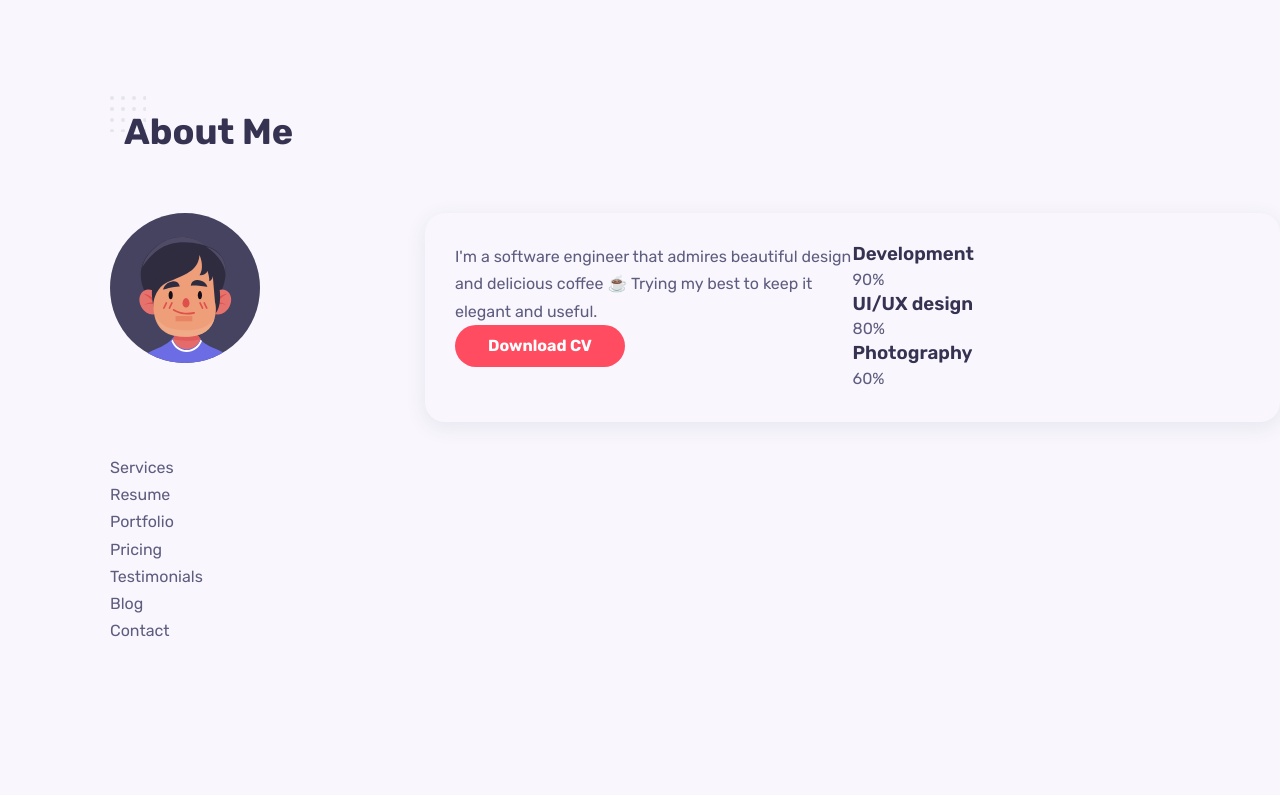
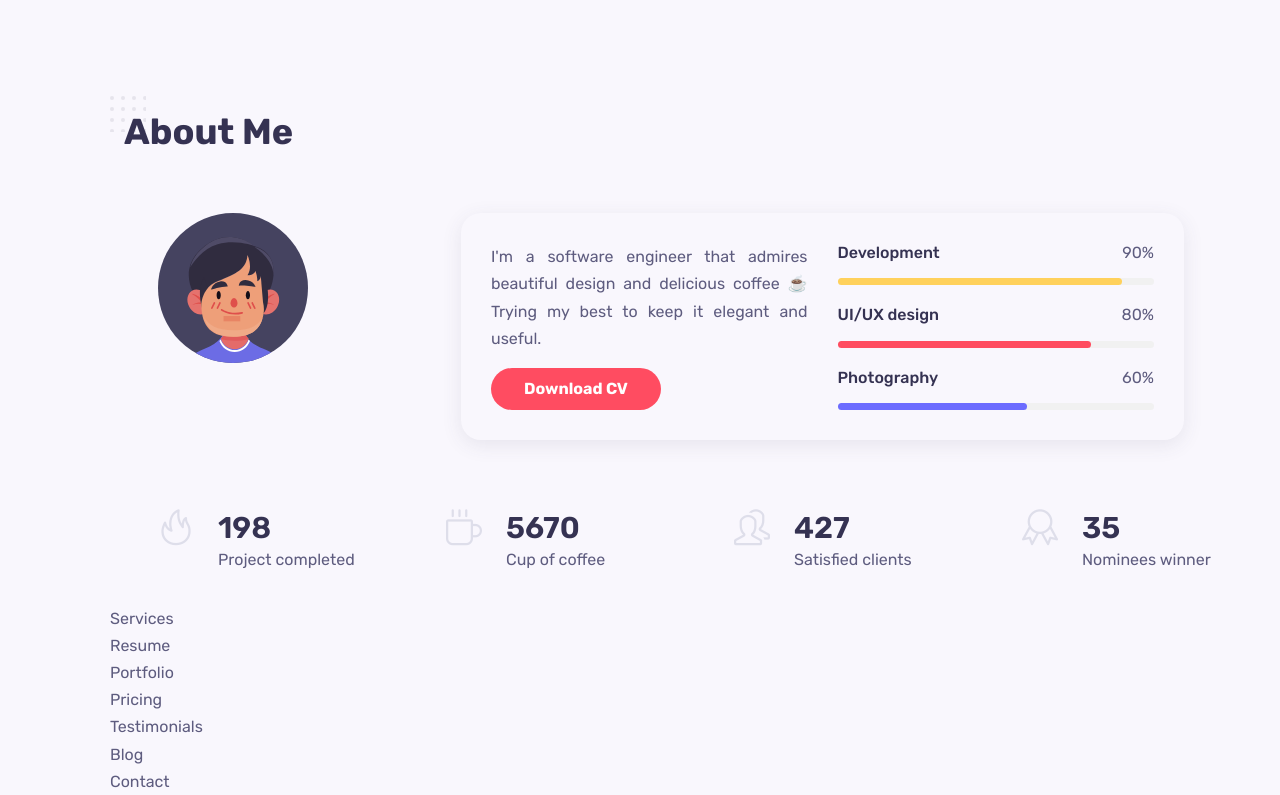
Before and after one commit to theomorphic/geeky, a React (Create React App) app: page / in a window 1280 px wide. Shown: the part 802-1597 px from the top of the page. Before the commit the page ends 1446 px from the top, so only its background shows below. Built offline with nearby package versions, Linux system fonts and the light colour scheme.

Commit message:
feat: about component

```diff
--- a/src/components/about/About.jsx
+++ b/src/components/about/About.jsx
@@ -2,6 +2,7 @@
 import React from "react";
 import "./about.css"
 import avatar2 from "../../assets/avatar-2.svg";
+import AboutBox from "./AboutBox";
 
 const About = ()=>{
 	return(
@@ -22,11 +23,11 @@ const About = ()=>{
 					<div className="skills__data">
 						<div className="skills_titles">
 							<h3 className="skills__name">Development</h3>
-							<span className="skills__number development">90%</span>
+							<span className="skills__number">90%</span>
 						</div>
 
 						<div className="skills__bar">
-							<span className="skills__percentage"></span>
+							<span className="skills__percentage development"></span>
 						</div>
 					</div>
 
@@ -48,13 +49,15 @@ const About = ()=>{
 						</div>
 
 						<div className="skills__bar">
-							<span className="skills__percentage"></span>
+							<span className="skills__percentage photography"></span>
 						</div>
 					</div>
 				</div>
 			</div>
 
 			</div>
+
+			<AboutBox />
 		</section>
 	)
 }
--- /dev/null
+++ b/src/components/about/AboutBox.jsx
@@ -0,0 +1,46 @@
+
+import React from 'react'
+
+const AboutBox = () => {
+  return (
+	<div className="about__boxes grid">
+		<div className="about__box">
+			<i className="about__icon icon-fire"></i>
+			<div>
+
+				<h3 className="about__title">198</h3>
+				<span className="about__subtitle">Project completed</span>
+			</div>
+		</div>
+
+		<div className="about__box">
+			<i className="about__icon icon-cup"></i>
+			<div>
+
+				<h3 className="about__title">5670</h3>
+				<span className="about__subtitle">Cup of coffee</span>
+			</div>
+		</div>
+
+		<div className="about__box">
+			<i className="about__icon icon-people"></i>
+			<div>
+
+				<h3 className="about__title">427</h3>
+				<span className="about__subtitle">Satisfied clients</span>
+			</div>
+		</div>
+
+		<div className="about__box">
+			<i className="about__icon icon-badge"></i>
+			<div>
+
+				<h3 className="about__title">35</h3>
+				<span className="about__subtitle">Nominees winner</span>
+			</div>
+		</div>
+	</div>
+  )
+}
+
+export default AboutBox
--- a/src/components/about/about.css
+++ b/src/components/about/about.css
@@ -3,6 +3,7 @@
 .about__container{
 	grid-template-columns: 3fr 9fr;
 	column-gap: 1.875rem;
+	margin-left: 3rem;
 }
 
 .about__data{
@@ -11,4 +12,98 @@
 	box-shadow: var(--shadow);
 	border-radius: var(--border-radius);
 	grid-template-columns: repeat(2, 1fr);
+	column-gap: 1.875rem;
+	align-items: flex-start;
+	position: relative;
+
+	margin-right: 6rem;
 }
+
+.about__data::before{
+	content: '';
+	width: 0;
+	height: 0;
+	border-top: 10px solid transparent;
+	border-bottom: 10px solid transparent;
+	border-right: 15px solid var(--container--color);
+	left: -0.93rem;
+	top: 20%;
+	position: absolute;
+}
+
+.about__description{
+	margin-bottom: 1rem;
+	text-align: justify;
+}
+
+.about__skills{
+	row-gap: 1.25rem;
+}
+
+.skills_titles{
+	display: flex;
+	justify-content: space-between;
+	margin-bottom: 1rem;
+}
+
+.skills__name{
+	font-size: var(--normal-font-size);
+	font-weight: var(--font-medium);
+}
+
+.skills__number{
+	line-height: 1.2;
+}
+
+.skills__bar,
+.skills__percentage{
+	height: 7px;
+	border-radius: 0.25rem;
+}
+
+.skills__bar{
+	background-color: #f1f1f1;
+}
+
+.skills__percentage{
+	display: block;
+}
+
+.development{
+	width: 90%;
+	background-color: rgb(255, 209, 92);
+}
+
+.ui__design{
+	width: 80%;
+	background-color: rgb(255, 76, 96);
+}
+
+.photography{
+	width: 60%;
+	background-color: rgb(108, 108, 299);
+}
+
+.about__boxes{
+	grid-template-columns: repeat(4, 1fr);
+	column-gap: 1.875rem;
+	margin-top: 4.35rem;
+
+
+	margin-left: 3rem;
+
+}
+
+.about__box{
+	display: flex;
+	column-gap: 1.5rem;
+}
+
+.about__icon{
+	font-size: var(--h1-font-size);
+	color: #dedeea;
+}
+
+.about__title{
+	font-size: 1.875rem;
+}
--- a/src/index.css
+++ b/src/index.css
@@ -123,7 +123,7 @@ img{
 
 .section__title{
   font-size: var(--h1-font-size);
-  margin-left: .875rem;
+  margin-left: 0.875rem;
   font-weight: var(--font-bold);
   position: relative;
   margin-bottom: 3.75rem;
```
